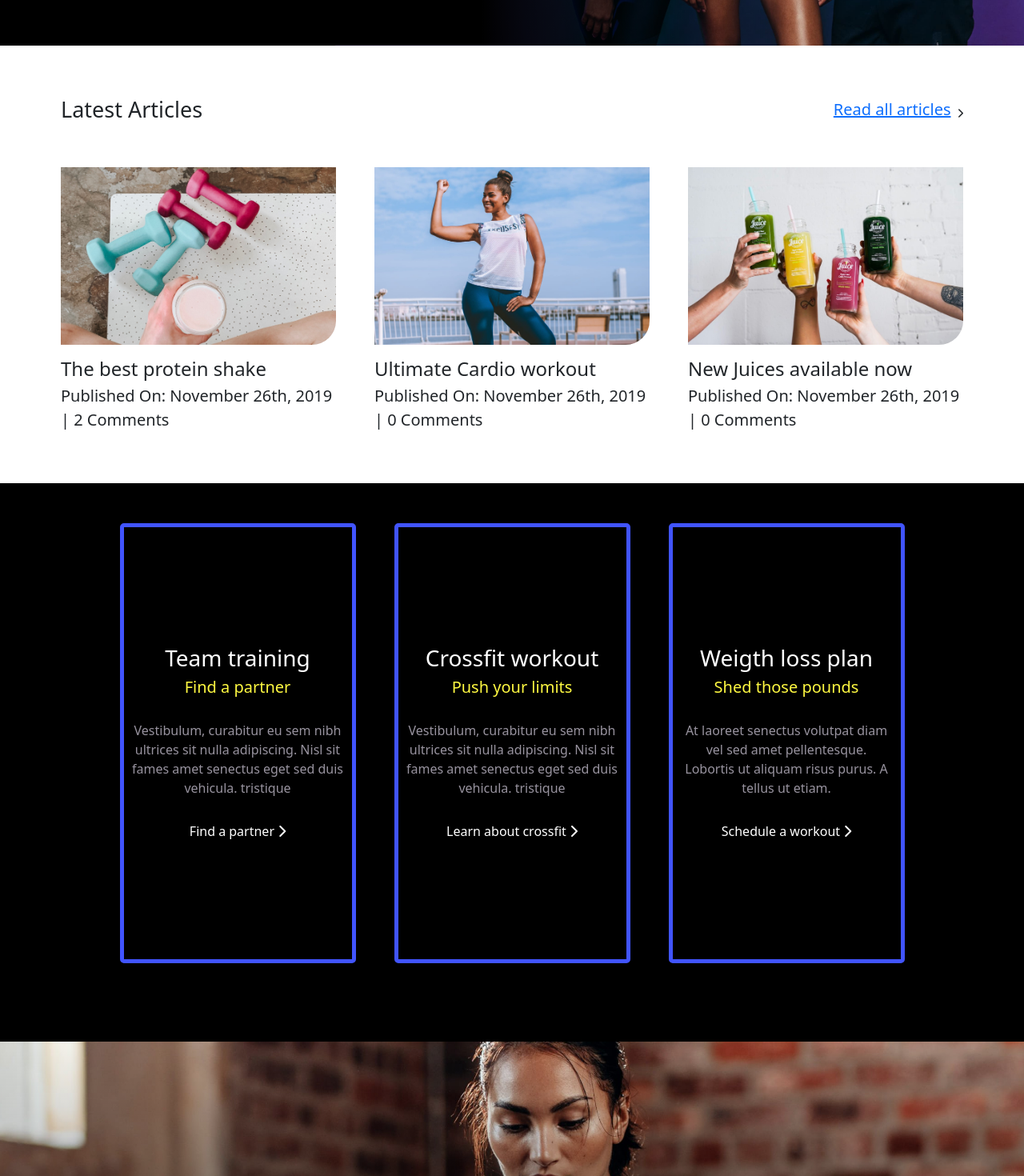
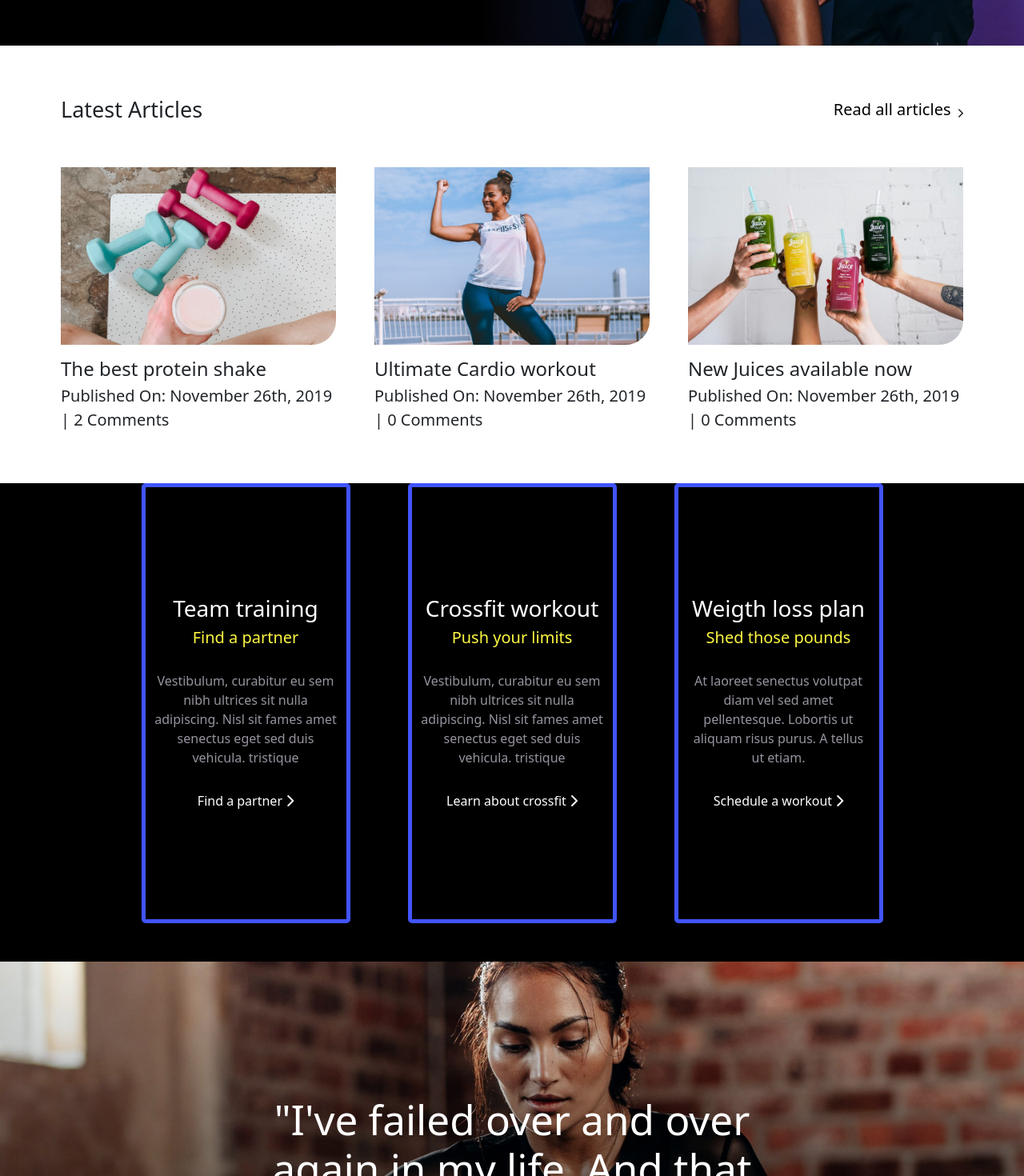
Before and after one commit to Francesco-Matteucci/proj-html-vuejs, a Vue app: page / in a window 1280 px wide. Shown: the part 3140-4610 px from the top of the page at 80% size. Built offline with nearby package versions, Linux system fonts and the light colour scheme.

Commit message:
refactoring components

```diff
--- a/src/components/footer/AppFooter.vue
+++ b/src/components/footer/AppFooter.vue
@@ -1,7 +1,5 @@
 <script>
 import FooterTopList from './footerTopList.vue';
-
-
 
 export default {
   data() {
--- a/src/components/general/BaseMediaList.vue
+++ b/src/components/general/BaseMediaList.vue
@@ -49,6 +49,11 @@ export default {
 </template>
 
 <style lang="scss" scoped>
+a {
+    text-decoration: none;
+    color: #000;
+}
+
 section {
     padding: 4rem;
 
--- a/src/components/main/MainPlans.vue
+++ b/src/components/main/MainPlans.vue
@@ -1,46 +1,48 @@
 <script>
 import ItemPlans from './ItemPlans.vue';
 
- export default {
+export default {
     data() {
-        return{
-            info:[
+        return {
+            info: [
                 {
                     src: "plans-watch.png",
                     title: "Team training",
                     subtitle: "Find a partner",
                     description: "Vestibulum, curabitur eu sem nibh ultrices sit nulla adipiscing. Nisl sit fames amet senectus eget sed duis vehicula. tristique",
-                    link:"Find a partner "
+                    link: "Find a partner "
                 },
                 {
-                    src:"plans-weight.png",
+                    src: "plans-weight.png",
                     title: "Crossfit workout",
                     subtitle: "Push your limits",
                     description: "Vestibulum, curabitur eu sem nibh ultrices sit nulla adipiscing. Nisl sit fames amet senectus eget sed duis vehicula. tristique",
-                    link:"Learn about crossfit "
+                    link: "Learn about crossfit "
                 },
                 {
                     icon: "plans-body.png",
                     title: "Weigth loss plan",
                     subtitle: "Shed those pounds",
                     description: "At laoreet senectus volutpat diam vel sed amet pellentesque. Lobortis ut aliquam risus purus. A tellus ut etiam.",
-                    link:"Schedule a workout "
+                    link: "Schedule a workout "
                 },
             ]
         }
     },
-    components:{
-            ItemPlans
-        }
+    components: {
+        ItemPlans
+    }
 }
 
 </script>
 
 <template>
-    <section class="row ">
-        <div class="d-flex gap-5 justify-content-center flex-wrap">
-            <div v-for="(item, i) in info" :key="i" :itemCard="item" class="col-10 col-md-3 mb-5">
-                <ItemPlans :itemCard="item" />
+    <section>
+        <div class="container">
+            <div class="row gap-5 justify-content-center ">
+                <div v-for="(item, i) in info" :key="i" :itemCard="item" class="col-10 col-md-3 mb-5">
+                    <ItemPlans :itemCard="item" />
+                </div>
             </div>
         </div>
     </section>
@@ -51,6 +53,6 @@ import ItemPlans from './ItemPlans.vue';
 section {
     background-color: black;
     color: white;
-    padding: 50px;
+    /* padding: 50px; */
 }
 </style>
```
